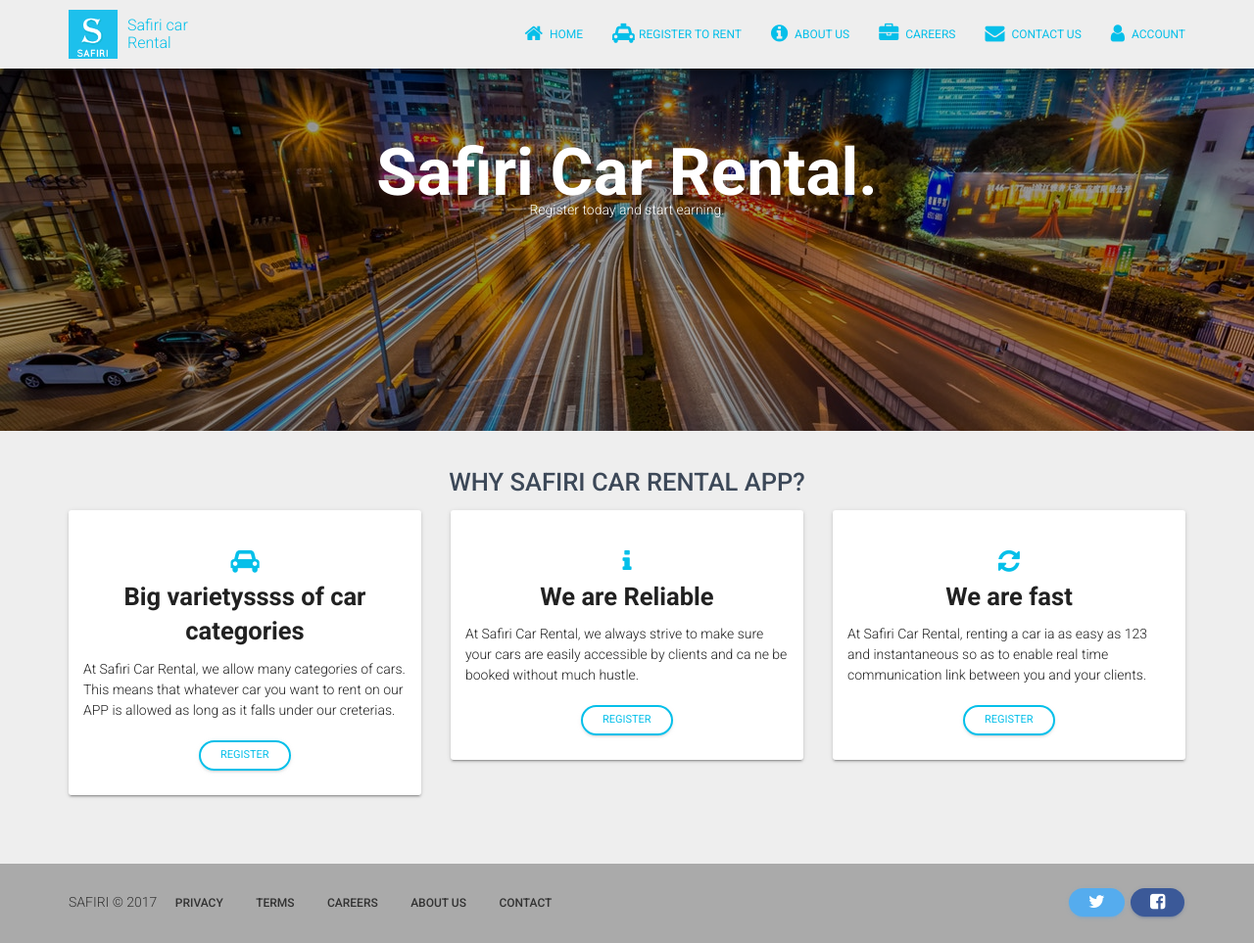
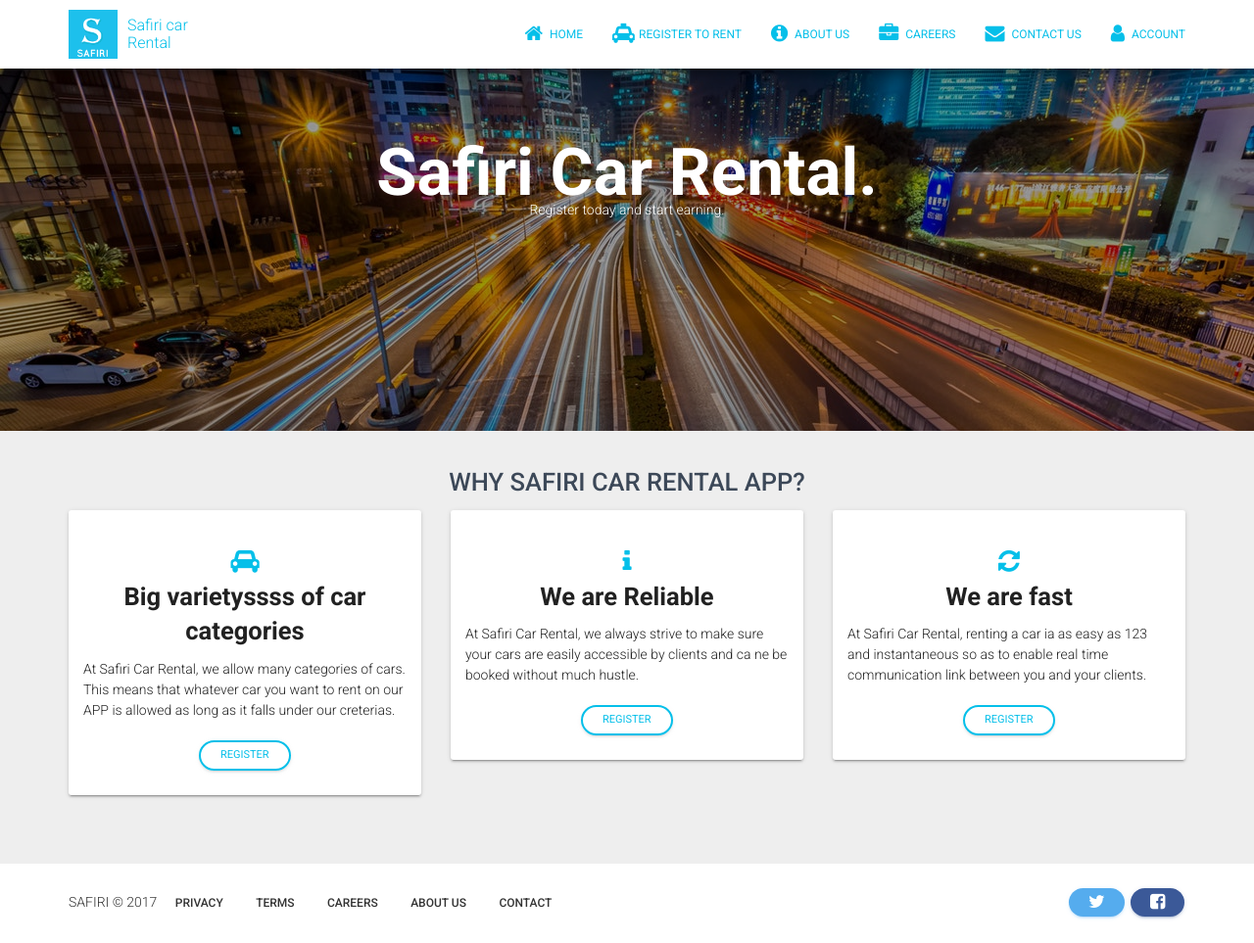
Before and after one commit to TheCodeNinja254/Safiri, a PHP site: page /safiri/ in a window 1280 px wide. Shown: the whole page at 98% size. Run offline with PHP 8.4, Linux system fonts and the light colour scheme; some libraries are stand-ins or nearby versions.

Commit message:
UI UPDATE

```diff
--- a/assets/css/style.css
+++ b/assets/css/style.css
@@ -14,8 +14,11 @@ h1, .h1 {
     text-align: center;
 }
 .navbar, .navbar.navbar-default {
-    background-color: #EEEEEE;
+    background-color: #fff;
     color: #05BFE9;
+}
+footer{
+    background-color: #fff!important;
 }
 .text-main{
     color: #05BFE9!important;
--- a/views/home.php
+++ b/views/home.php
@@ -1,16 +1,19 @@
 <?php include 'include/header.php';?>
 <?php include 'include/nav.php';?>
+
 <div class="wrapper">
-	<div class="header header-filter" style="background-image: url('/assets/img/banner3.jpeg');">
+	<div class="header header-filter" style="background-image: url('https://safirirental.com/assets/img/banner3.jpeg');">
 		<div class="container">
 			<div class="row">
 				<div class="col-md-8 col-md-offset-2">
 					<div class="brand">
-						<h1>Safiri Car Rental.</h1>
+						<h1>Safiri Car Rental. </h1>
 						<h>Register today and start earning.</h>
 					</div>
 				</div>
 			</div>
+
+
 
 		</div>
 	</div>
--- a/views/include/nav.php
+++ b/views/include/nav.php
@@ -9,7 +9,7 @@
 
 <body class="index-page">
 <!-- Navbar -->
-<nav class="navbar  navbar-fixed-top ">
+<nav class="navbar navbar-white  navbar-fixed-top ">
     <div class="container">
         <div class="navbar-header">
             <button type="button" class="navbar-toggle" data-toggle="collapse" data-target="#navigation-index">
```
